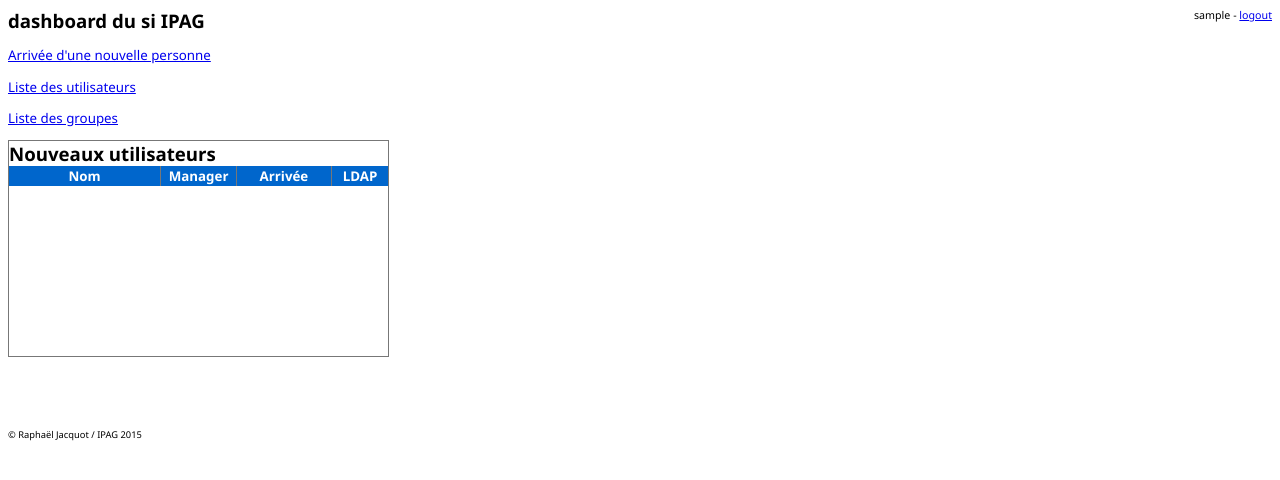
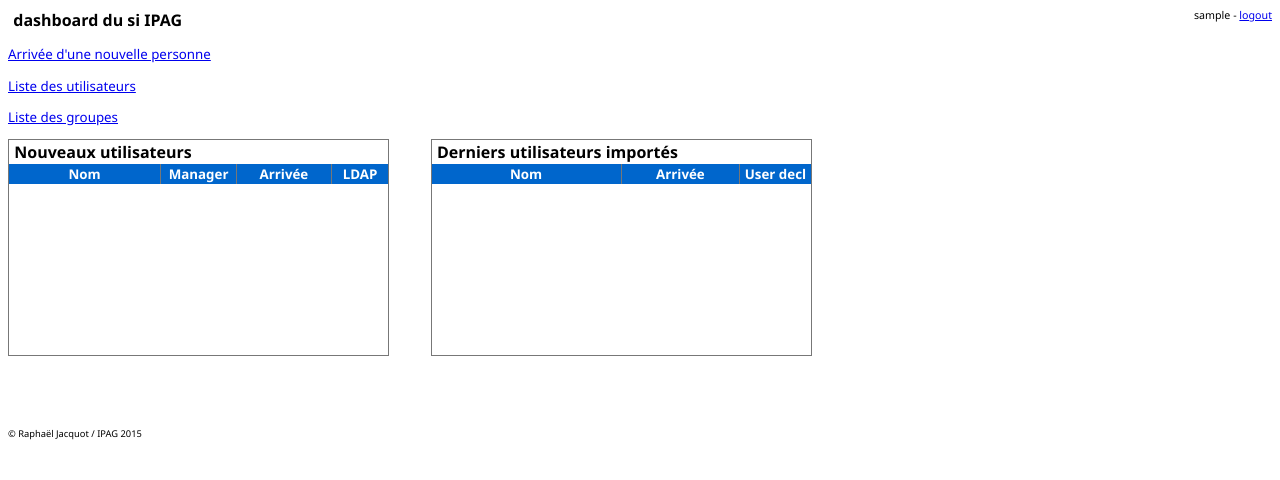
Before and after one commit to sxpert/admlabo, a Django app: page /admtooCore/ in a window 1280 px wide. Shown: the top 480 px of the page. Run offline with Django 3.2, Linux system fonts and the light colour scheme; the visitor is signed in with stand-in values (Sample User, id 1); lists and menus that the app fills with data are empty; some libraries are stand-ins or nearby versions.

Commit message:
syncing with master ldap server
* add new users from ldap
* remove gone users from ldap
* dashboard blocks for new arrivals and ldap imported users
* add group members modification

```diff
--- a/admipag/admtooCore/models/newuser.py
+++ b/admipag/admtooCore/models/newuser.py
@@ -79,4 +79,4 @@ class NewUser (models.Model) :
 		ordering  = ['last_name']
 
 	def __str__ (self) :
-		return self.last_name
+		return self.last_name.encode('utf-8')
--- a/admipag/admtooCore/static/css/dashboard.css
+++ b/admipag/admtooCore/static/css/dashboard.css
@@ -1,5 +1,16 @@
+#blocks {
+}
 .ui-block {
 	width: 30%;
 	border: 1px solid #777;
 	min-height: 30ex;
+	max-height: 30ex;
+/*
+	overflow: hidden;
+	overflow-x: hidden;
+	overflow-y: auto;
+*/
+	display: inline-block;
+	margin-right: 3%;
+	vertical-align: top;
 }
--- a/admipag/admtooCore/static/js/dashboard.js
+++ b/admipag/admtooCore/static/js/dashboard.js
@@ -2,14 +2,15 @@ function load_blocks (blocks) {
 	blocks.forEach(function (block) {
 		// attempt to get block data
 		var url = window.location.pathname+block;
-		console.log (url);
 		$.ajax ({
 			'url': url,
 			'success':	function (data) {
-					    	console.log (data);
 							var div = $('#'+block);
-							console.log (div);
 							div.html(data);
+							var h1 = div.find('h1');
+							var h = div.innerHeight() - h1.height();
+							var content = div.find('.table-scroller');
+							content.css('max-height', h);
 						},
 			'datatype': 'html'
 		}).fail(function(jqXHR, textStatus, errorThrown) {
@@ -21,5 +22,5 @@ function load_blocks (blocks) {
 }
 
 $(function () {
-	load_blocks (['DBNewArrivals']);
+	load_blocks (['DBNewArrivals','DBUnknownUsers']);
 });
--- /dev/null
+++ b/admipag/admtooCore/templates/DBBlock.html
@@ -0,0 +1,40 @@
+<div>
+<script type="text/javascript">
+$(function() {
+});
+</script>
+<style type="text/css" scoped>
+h1 {
+    margin: 0;
+    font-size: 12pt;
+    line-height: 18pt;
+    vertical-align: middle;
+    padding-left: 4pt;
+}
+.table-scroller {
+    position: relative;
+    overflow-y: auto;
+}
+table {
+    position: relative;
+    border-collapse: collapse;
+    width: 100%;
+}
+th {
+    background-color: #0066cc;
+    color: white;
+    text-align: center;
+}
+.found {
+    color: green;
+}
+.notfound {
+    color: red;
+}
+{% block specific_style %}{% endblock %}
+</style>
+<h1>{% block caption %}{% endblock %}</h1>
+<div class="table-scroller">
+{% block data_table %}{% endblock %}
+</div>
+</div>
--- a/admipag/admtooCore/templates/DBNewArrivals.html
+++ b/admipag/admtooCore/templates/DBNewArrivals.html
@@ -1,18 +1,5 @@
-<div>
-<style type="text/css" scoped>
-h1 {
-	margin: 0;
-	font-size: 14pt;
-}
-table {
-	border-collapse: collapse;
-	width: 100%
-}
-th {
-	background-color: #0066cc;
-	color: white;
-	text-align: center;
-}
+{% extends "DBBlock.html" %}
+{% block specific_style %}
 [data-column="name"] {
 	width: 40%;
 }
@@ -31,14 +18,9 @@ th {
 	width: 15%;
 	text-align: center;
 }
-.found {
-	color: green;
-}
-.notfound {
-	color: red;
-}
-</style>
-<h1>Nouveaux utilisateurs</h1>
+{% endblock %}
+{% block caption %}Nouveaux utilisateurs{% endblock %}
+{% block data_table %}
 <table>
 	<thead>
 		<tr><th data-column="name">Nom</th>
@@ -48,11 +30,11 @@ th {
 	</thead>
 	<tbody>
 	{% for u in nu %}
-	<tr><td data-column="name"><a href="">{{u.first_name}} {{u.last_name}}</a></td>
+	<tr><td data-column="name"><a href="{% url 'new-arrival-validate' u.pk %}">{{u.first_name}} {{u.last_name}}</a></td>
 		<td data-column="mngr">{{u.manager.login}}</td>
 		<td data-column="date">{{u.arrival|date:"Y-m-d"}}</td>
 		<td data-column="prov"><span class="{% if u.user%}found{%else%}notfound{%endif%}">⚫</span></td></tr>
 	{%endfor%}
 	</tbody>
 </table>
-</div>
+{% endblock %}
--- /dev/null
+++ b/admipag/admtooCore/templates/DBUnknownUsers.html
@@ -0,0 +1,38 @@
+{% extends "DBBlock.html" %}
+{% block specific_style %}
+[data-column="name"] {
+    width: 40%;
+}
+[data-column="mngr"] {
+    border-left: 1px solid #777;
+    width: 20%;
+    text-align: center;
+}
+[data-column="date"] {
+    border-left: 1px solid #777;
+    width: 25%;
+    text-align: center;
+}
+[data-column="prov"] {
+    border-left: 1px solid #777;
+    width: 15%;
+    text-align: center;
+}
+{% endblock %}
+{% block caption %}Derniers utilisateurs importés{% endblock %}
+{% block data_table %}
+<table>
+	<thead>
+		<tr><th data-column="name">Nom</th>
+			<th data-column="date">Arrivée</th>
+			<th data-column="prov">User decl</th></tr>
+	</thead>
+	<tbody>
+	{% for u in nu %}
+	<tr><td data-column="name"><a href="">{{u.first_name}} {{u.last_name}}</a></td>
+		<td data-column="date">{{u.arrival|date:"Y-m-d"}}</td>
+		<td data-column="prov"><span class="{% if u.has_newuser%}found{%else%}notfound{%endif%}">⚫</span></td></tr>
+	{%endfor%}
+	</tbody>
+</table>
+{% endblock %}
--- a/admipag/admtooCore/templates/dashboard.html
+++ b/admipag/admtooCore/templates/dashboard.html
@@ -8,5 +8,8 @@
 <p><a href="{% url 'new-arrival-form' %}">Arrivée d'une nouvelle personne</a></p>
 <p><a href="{% url 'users' %}">Liste des utilisateurs</a></p>
 <p><a href="{% url 'groups' %}">Liste des groupes</a></p>
+<div id="blocks">
 <div class="ui-block" id="DBNewArrivals"></div>
+<div class="ui-block" id="DBUnknownUsers"></div>
+</div>
 {% endblock %}
--- a/admipag/admtooCore/urls.py
+++ b/admipag/admtooCore/urls.py
@@ -8,8 +8,10 @@ urlpatterns = patterns( '',
 # Dashboard
 	url(r'^$', views.Dashboard, name='dashboard'),
 	url(r'^DBNewArrivals$', views.DBNewArrivals, name='DBNewArrivals'),
+	url(r'^DBUnknownUsers$', views.DBUnknownUsers, name='DBUnknownUsers'),
 # New Arrival form
-	url(r'^new-arrival$', views.NewArrivalForm, name='new-arrival-form'),
+	url(r'^new-arrival/form$', views.NewArrivalForm, name='new-arrival-form'),
+	url(r'^new-arrival/validate/(?P<newuser_id>\d+)$', views.NewArrivalValidate, name='new-arrival-validate'),
 # Users
 	url(r'^users/', views.users, name='users'),
 	url(r'^user/(?P<user_id>\d+)/view/$', views.user_view, name='user_view'),
--- a/admipag/admtooCore/views/Dashboard.py
+++ b/admipag/admtooCore/views/Dashboard.py
@@ -37,3 +37,11 @@ def DBNewArrivals (request) :
 		'nu' : newusers,
 	}
 	return render(request, 'DBNewArrivals.html', context)
+
+@admin_login
+def DBUnknownUsers (request) :
+	users = models.User.objects.filter (user_state=models.User.NEWIMPORT_USER)
+	context = {
+		'nu' : users,
+	}
+	return render(request, 'DBUnknownUsers.html', context)
--- a/admipag/admtooCore/views/__init__.py
+++ b/admipag/admtooCore/views/__init__.py
@@ -2,5 +2,6 @@ from LoginForm import *
 from LogoutView import *
 from Dashboard import *
 from NewArrivalForm import *
+from NewArrivalValidate import *
 from userlistview import *
 from views import *
--- a/admipag/admtooCore/views/views.py
+++ b/admipag/admtooCore/views/views.py
@@ -277,6 +277,11 @@ def group_view_members_field (request, group_id, action) :
 		data['options'] = opt
 	if action=='value' :
 		# TODO: post action
+		if request.method == 'POST':
+			data = json.loads(request.body)
+			if 'values' in data.keys() :
+				values = data['values']
+				g.set_members (values)
 		# get current group members
 		members = []
 		for u in g.members() :
```
Also changed, not shown: admipag/admtooCore/management/commands/LdapSync.py (+13 -2 lines), admipag/admtooCore/models/group.py (+27 -0 lines), admipag/admtooCore/models/user.py (+9 -1 lines), admipag/admtooCore/static/css/Dashboard-block.css (added, +45 -0 lines), admipag/admtooCore/static/css/new-arrival-validate.css (added, +8 -0 lines), admipag/admtooCore/templates/new-arrival-validate.html (added, +14 -0 lines), admipag/admtooCore/views/NewArrivalValidate.py (added, +26 -0 lines).
